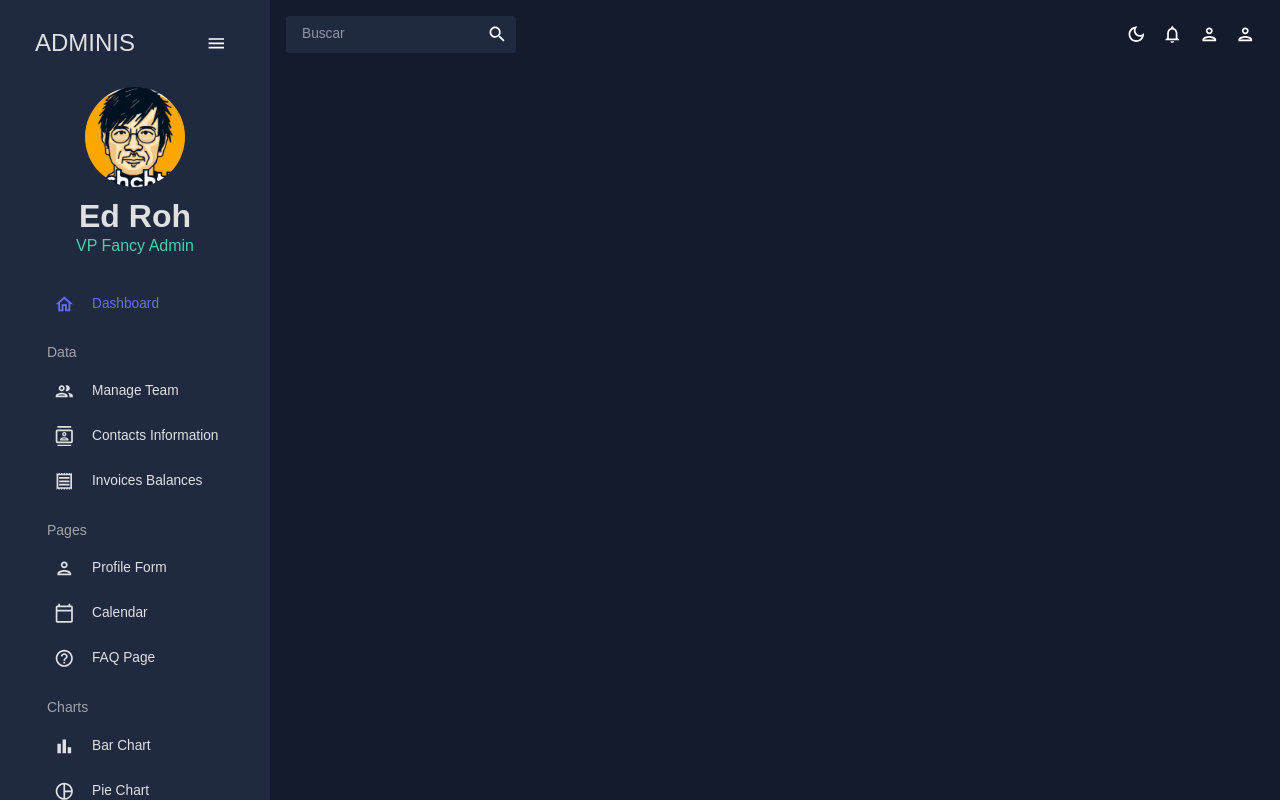
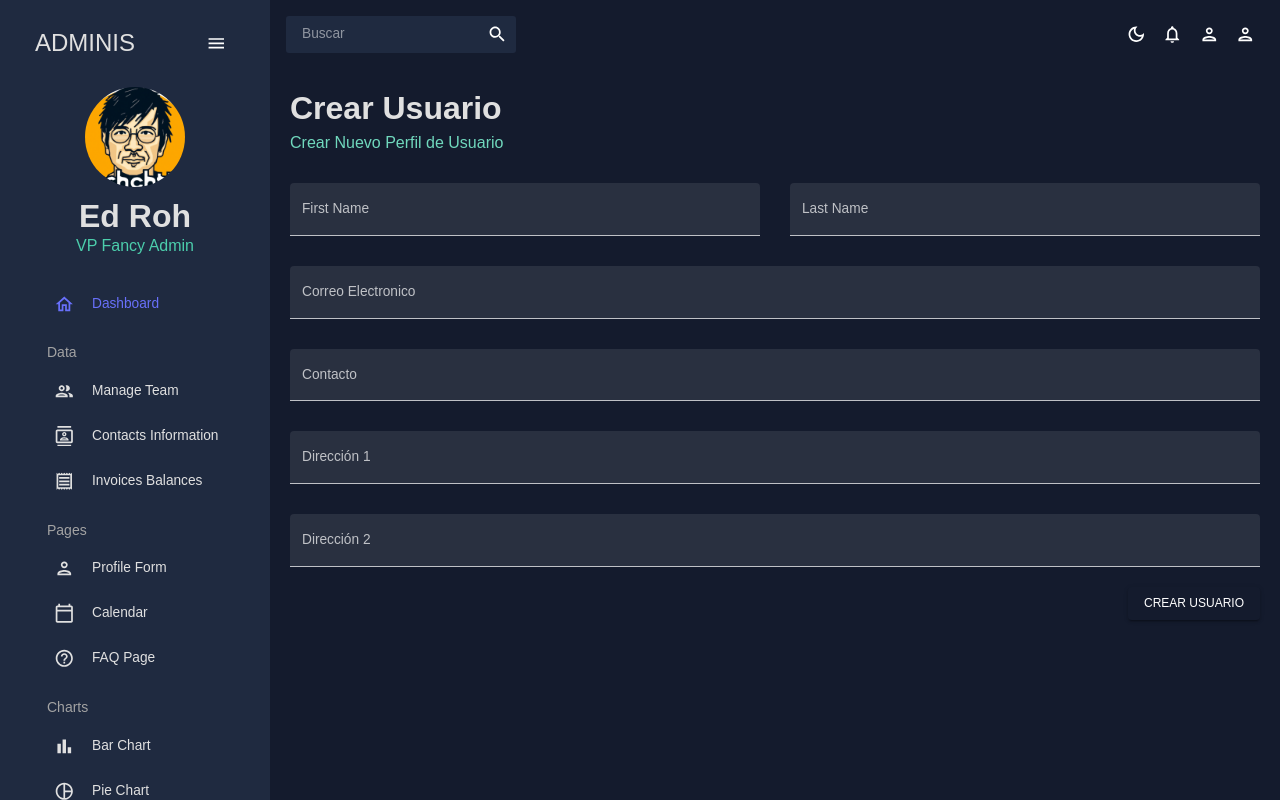
Before and after one commit to satara2358/react-admin, a React (Create React App) app: page /form in a window 1280 px wide. Built offline with nearby package versions, Linux system fonts and the light colour scheme.

Commit message:
Formulario

```diff
--- a/src/App.js
+++ b/src/App.js
@@ -7,7 +7,7 @@ import Team from "./scenes/team";
 import Invoices from "./scenes/invoices";
 import Contacts from "./scenes/contacts";
 // import Bar from "./scenes/bar";
-// import Form from "./scenes/form";
+import Form from "./scenes/form";
 // import Line from "./scenes/line";
 // import Pie from "./scenes/pie";
 // import FAQ from "./scenes/faq";
@@ -33,13 +33,13 @@ function App() {
               <Route path="/team" element={<Team />} />
               <Route path="/contacts" element={<Contacts />} />
               <Route path="/invoices" element={<Invoices />} />
-              {/* <Route path="/form" element={<Form />} />
-              <Route path="/bar" element={<Bar />} />
+              <Route path="/form" element={<Form />} />
+              {/* <Route path="/bar" element={<Bar />} />
               <Route path="/pie" element={<Pie />} />
               <Route path="/line" element={<Line />} />
               <Route path="/faq" element={<FAQ />} />
               <Route path="/calendar" element={<Calendar />} />
-              <Route path="/geography" element={<Geography />} /> */}
+              <Route path="/geography" element={<Geography />} />*/}
             </Routes>
           </main>
         </div>
--- /dev/null
+++ b/src/scenes/form/index.jsx
@@ -0,0 +1,153 @@
+import { Box, Button, TextField } from "@mui/material";
+import { Formik } from "formik";
+import * as Yup from "yup";
+import useMediaQuery from "@mui/material/useTouchRipple";
+import Header from "../../components/Header";
+
+const initialValues = {
+  firstName: "",
+  lastName: "",
+  email: "",
+  contact: "",
+  address1: "",
+  address2: "",
+}
+
+const phoneRegExp = /^(\+?56)?(\s?)(0?9)(\s?)[9876543]\d{7}$/;
+
+const userSchema = Yup.object().shape({
+  firstName: Yup.string().required("Required"),
+  lastName: Yup.string().required("Required"),
+  email: Yup
+    .string()
+    .email("Invalid Email")
+    .required("Required"),
+  contact: Yup
+    .string()
+    .matches(phoneRegExp, "El numero no es valido")
+    .required("Required"),
+  address1: Yup.string().required("Required"),
+  address2: Yup.string().required("Required"),
+});
+
+const Form = () => {
+  const isNonMobile = useMediaQuery("(min-width: 600px)");
+
+  const handleFormSubmit = (values) => {
+    console.log(values);
+  }
+
+  return (
+    <Box m="20px">
+      <Header title="Crear Usuario" subtitle="Crear Nuevo Perfil de Usuario" />
+      <Formik
+        onSubmit={handleFormSubmit}
+        initialValues={initialValues}
+        validationSchema={userSchema}
+      >
+        {({ values, errors, touched, handleChange, handleBlur, handleSubmit }) => (
+          <form onSubmit={handleSubmit}>
+            <Box
+              display="grid"
+              gap="30px"
+              gridTemplateColumns="repeat(4, minmax(0, 1fr))"
+              sx={{
+                "& > div" : { gridColumn: isNonMobile ? undefined : "span 4" },
+              }}
+            >
+              <TextField
+                fullWidth
+                variant="filled"
+                type="text"
+                label="First Name"
+                onBlur={handleBlur}
+                onChange={handleChange}
+                values={values.firstName}
+                name="firstName"
+                error={!!touched.firstName && !!errors.firstName}
+                helperText={touched.firstName && errors.firstName}
+                sx={{ gridColumn: "span 2" }}
+              />
+              <TextField
+                fullWidth
+                variant="filled"
+                type="text"
+                label="Last Name"
+                onBlur={handleBlur}
+                onChange={handleChange}
+                values={values.lastName}
+                name="lastName"
+                error={!!touched.lastName && !!errors.lastName}
+                helperText={touched.lastName && errors.lastName}
+                sx={{ gridColumn: "span 2" }}
+              />
+              <TextField
+                fullWidth
+                variant="filled"
+                type="text"
+                label="Correo Electronico"
+                onBlur={handleBlur}
+                onChange={handleChange}
+                values={values.email}
+                name="email"
+                error={!!touched.email && !!errors.email}
+                helperText={touched.email && errors.email}
+                sx={{ gridColumn: "span 4" }}
+              />
+              <TextField
+                fullWidth
+                variant="filled"
+                type="text"
+                label="Contacto"
+                onBlur={handleBlur}
+                onChange={handleChange}
+                values={values.contact}
+                name="contact"
+                error={!!touched.contact && !!errors.contact}
+                helperText={touched.contact && errors.contact}
+                sx={{ gridColumn: "span 4" }}
+              />
+              <TextField
+                fullWidth
+                variant="filled"
+                type="text"
+                label="Dirección 1"
+                onBlur={handleBlur}
+                onChange={handleChange}
+                values={values.address1}
+                name="address1"
+                error={!!touched.address1 && !!errors.address1}
+                helperText={touched.address1 && errors.address1}
+                sx={{ gridColumn: "span 4" }}
+              />
+              <TextField
+                fullWidth
+                variant="filled"
+                type="text"
+                label="Dirección 2"
+                onBlur={handleBlur}
+                onChange={handleChange}
+                values={values.address2}
+                name="address2"
+                error={!!touched.address2 && !!errors.address2}
+                helperText={touched.address2 && errors.address2}
+                sx={{ gridColumn: "span 4" }}
+              />
+            </Box>
+            <Box display="flex" justifyContent="end" mt="20px">
+              <Button
+                type="submit"
+                color="primary"
+                variant="contained"
+                >
+                Crear Usuario
+            </Button>
+            </Box>
+          </form>
+        )}
+      </Formik>
+    </Box>
+    )
+  }
+
+export default Form;
--- a/src/scenes/invoices/index.jsx
+++ b/src/scenes/invoices/index.jsx
@@ -1,6 +1,6 @@
 import { Box, Typography, useTheme } from "@mui/material";
 import { DataGrid } from "@mui/x-data-grid";
-import { tokens } from "../../theme";
+import { tokens } from "../../theme"
 import { mockDataInvoices } from "../../data/mockData";
 import Header from "../../components/Header";
 
```
Also changed, not shown: src/scenes/team/index.jsx (+9 -9 lines).
